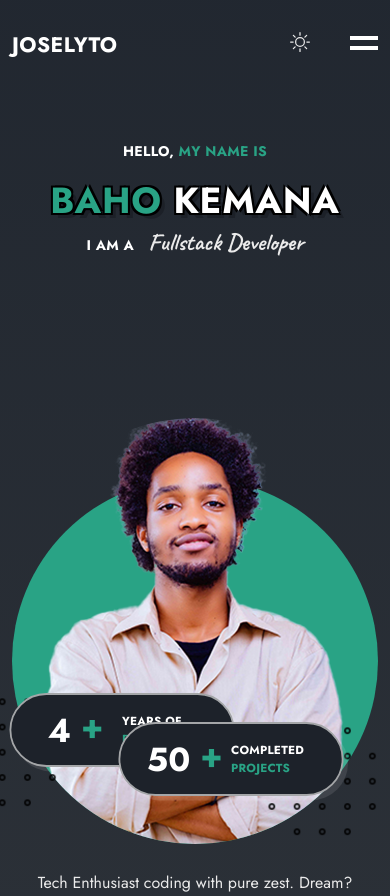
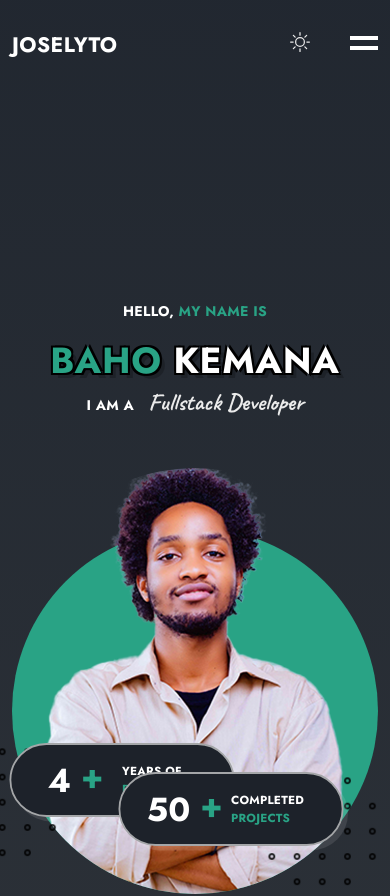
Before and after one commit to Josy-coder/web-portfolio, a React (Vite) app in the folder client-side/: page /#home in a window 390 px wide. Shown: the top 896 px of the page. Built offline with nearby package versions, Linux system fonts and the light colour scheme.

Commit message:
Update padding and margin values in index.css

```diff
--- a/client-side/src/index.css
+++ b/client-side/src/index.css
@@ -42,7 +42,7 @@
     }
 
     .home__container {
-        padding-top: 140px;
+        padding-top: 300px;
     }
 
     .home__subtitle,
@@ -61,7 +61,7 @@
         transform: initial;
         right: initial;
         margin-inline: auto;
-        margin-top: 200px;
+        margin-top: 90px;
     }
 
     .home__socials,
```
